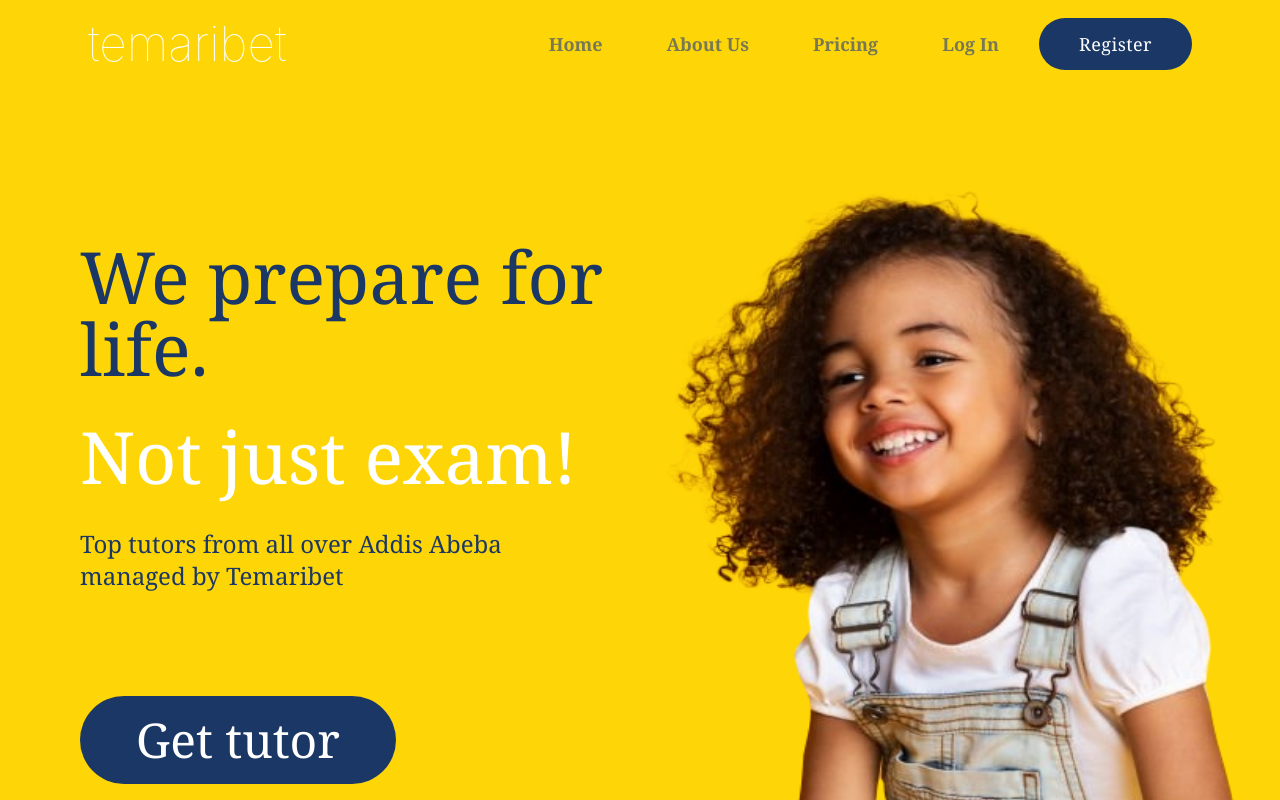
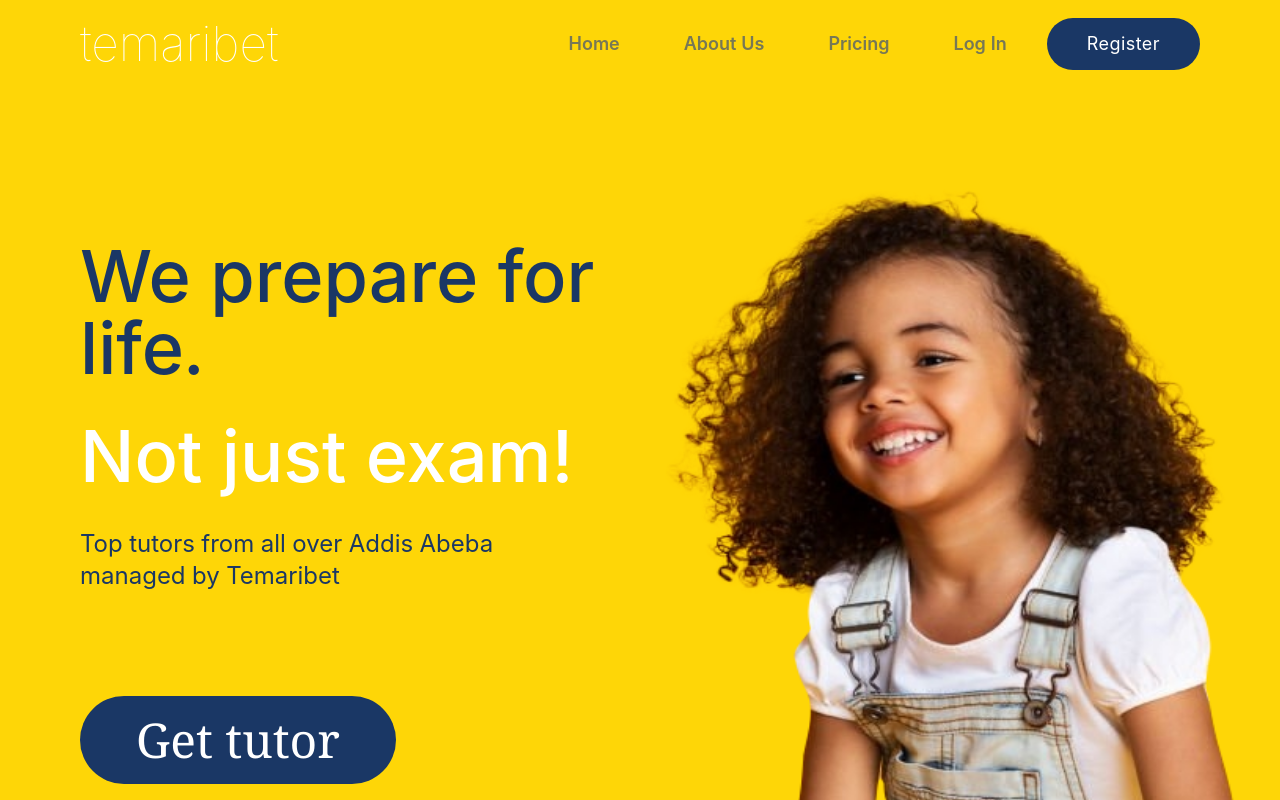
Before and after one commit to habasefa/tts, a Next.js app: page / in a window 1280 px wide. Built offline with nearby package versions, Linux system fonts and the light colour scheme.

Commit message:
font changing

```diff
--- a/components/Common/Footer.tsx
+++ b/components/Common/Footer.tsx
@@ -52,7 +52,7 @@ const Footer = () => {
             </div>
           </div>
 
-          <div className="mt-6 font-serif lg:mt-0 lg:flex-1">
+          <div className="mt-6 lg:mt-0 lg:flex-1">
             <div className="grid grid-cols-2 gap-6 sm:grid-cols-3 md:grid-cols-4">
               <div>
                 <h3 className="text-xl uppercase text-white opacity-90 dark:text-white">
@@ -151,7 +151,7 @@ const Footer = () => {
         </div>
 
         <div>
-          <p className="mt-20 text-center font-serif text-xl text-white opacity-80 dark:text-white lg:text-2xl">
+          <p className="mt-20 text-center  text-xl text-white opacity-80 dark:text-white lg:text-2xl">
             © 2022 Temaribet.All rights reserved
           </p>
         </div>
--- a/components/Common/Header.tsx
+++ b/components/Common/Header.tsx
@@ -45,7 +45,7 @@ const Header = () => {
   )
   const [navbarOpen, setNavbarOpen] = React.useState(false)
   return (
-    <nav className=" font-minionPro fixed top-0 left-0 right-0 z-50 flex items-center justify-between  overflow-x-hidden bg-[#FED607] px-2 py-0 opacity-100">
+    <nav className=" font-minionPro fixed top-0 left-0 right-0 z-50 flex items-center justify-between  overflow-x-hidden bg-[#FED607]  py-0 opacity-100">
       <div className="mx-9 flex w-full flex-wrap items-center justify-between md:mx-20">
         <div className="relative flex w-full justify-between lg:static lg:block lg:w-auto lg:justify-start">
           <a
@@ -77,7 +77,7 @@ const Header = () => {
           <ul className="mb-0 flex list-none flex-col items-center justify-center lg:ml-auto  lg:flex-row text-lg 2xl:text-2xl">
             <li className="nav-item h-full md:mx-5">
               <a
-                className="flex items-center  px-3 py-1 font-serif  font-semibold leading-snug text-blue-900 opacity-60  hover:opacity-75"
+                className="flex items-center  px-3 py-1   font-semibold leading-snug text-blue-900 opacity-60  hover:opacity-75"
                 href="#"
               >
                 Home
@@ -85,7 +85,7 @@ const Header = () => {
             </li>
             <li className="nav-item h-full md:mx-5">
               <a
-                className="flex items-center px-3 py-1 font-serif   font-semibold leading-snug text-blue-900 opacity-60  hover:opacity-75"
+                className="flex items-center px-3 py-1    font-semibold leading-snug text-blue-900 opacity-60  hover:opacity-75"
                 href="#"
               >
                 About Us
@@ -93,7 +93,7 @@ const Header = () => {
             </li>
             <li className="nav-item h-full md:mx-5">
               <a
-                className="flex items-center px-3 py-1 font-serif   font-semibold leading-snug text-blue-900 opacity-60  hover:opacity-75"
+                className="flex items-center px-3 py-1   font-semibold leading-snug text-blue-900 opacity-60  hover:opacity-75"
                 href="#"
               >
                 Pricing
@@ -102,7 +102,7 @@ const Header = () => {
             {user == null && (
               <li className="nav-item h-full md:mx-5">
                 <a
-                  className="flex items-center px-3 py-1 font-serif   font-semibold leading-snug text-blue-900 opacity-60  hover:opacity-75"
+                  className="flex items-center px-3 py-1    font-semibold leading-snug text-blue-900 opacity-60  hover:opacity-75"
                   href="#"
                   onClick={() => router.push('/login')}
                 >
@@ -114,7 +114,7 @@ const Header = () => {
               <li className="nav-item  h-full pl-2">
                 <button
                   onClick={() => router.push('/signup')}
-                  className="transform rounded-full bg-[#1A3765] px-10 py-3  font-serif capitalize tracking-wide text-white transition-colors duration-200  hover:bg-blue-700 focus:outline-none focus:ring focus:ring-blue-300 focus:ring-opacity-80"
+                  className="transform rounded-full bg-[#1A3765] px-10 py-3  capitalize tracking-wide text-white transition-colors duration-200  hover:bg-blue-700 focus:outline-none focus:ring focus:ring-blue-300 focus:ring-opacity-80"
                 >
                   Register
                 </button>
--- a/components/Home/Achievement.tsx
+++ b/components/Home/Achievement.tsx
@@ -2,7 +2,7 @@ import { Button, List, Col, Row } from 'antd'
 import Stats from './Statistics'
 const Achievement = () => {
   return (
-    <div className="via-black-900 bg-gradient-to-r from-[#142F43] to-black pb-40 pt-9 font-serif ">
+    <div className="via-black-900 bg-gradient-to-r from-[#142F43] to-black pb-40 pt-9  ">
       <div className="mx-9 md:mx-20">
         <Col sm={24} style={{ justifyContent: 'center' }}>
           <div>
--- a/components/Home/Another.tsx
+++ b/components/Home/Another.tsx
@@ -4,7 +4,7 @@ import Image from 'next/image'
 
 const Another = () => {
   return (
-    <section className="bg-white font-serif">
+    <section className="bg-white ">
       <div className=" mx-9 py-16 md:mx-20">
         <div className="items-center lg:flex">
           <div className="mt-6 flex w-full items-center justify-center border-gray-500 px-4 lg:mt-0 lg:mr-8 lg:w-2/5 lg:border-r ">
--- a/components/Home/Cover.tsx
+++ b/components/Home/Cover.tsx
@@ -7,13 +7,13 @@ const Cover = () => {
       <div className="lg:flex">
         <div className="w-full sm:items-center  md:mb-20">
           <div className="mx-9 mt-5 pt-40 md:mx-20 md:mt-20 lg:w-full">
-            <h1 className=" 3xl:text-8xl font-serif text-4xl text-[#1A3765]  lg:text-7xl">
+            <h1 className=" 3xl:text-8xl font-minionPro text-4xl text-[#1A3765]  lg:text-7xl">
               We prepare for life.
             </h1>
-            <h1 className=" 3xl:text-8xl font-serif text-4xl font-medium text-white lg:text-7xl ">
+            <h1 className=" 3xl:text-8xl font-minionPro text-4xl font-medium text-white lg:text-7xl ">
               Not just exam!
             </h1>
-            <p className="3xl:text-4xl mt-2 font-serif text-2xl text-[#1A3765] md:mb-20">
+            <p className="3xl:text-4xl mt-2 font-minionPro text-2xl text-[#1A3765] md:mb-20">
               Top tutors from all over Addis Abeba
               <br />
               managed by Temaribet
--- a/components/Home/Feedback.tsx
+++ b/components/Home/Feedback.tsx
@@ -1,10 +1,10 @@
 import { Col, Row } from 'antd'
 const Feedback = () => {
   return (
-    <section className="mt-20 min-h-screen bg-yellow-50 font-serif md:bg-[#ECF2FB]">
+    <section className="mt-20 min-h-screen bg-yellow-50 font-minionPro md:bg-[#ECF2FB]">
       <div className="  mx-9 h-full py-12 md:mx-20 md:mr-16">
         <div className="mx-auto mt-7">
-          <h2 className="text-3xl md:text-4xl xl:text-5xl 2xl:text-6xl text-[#1A3765] font-bold font-minionPro text-[#1A3765]">
+          <h2 className="text-3xl md:text-4xl xl:text-5xl 2xl:text-6xl text-[#1A3765] font-bold  text-[#1A3765]">
             Why parents love <span className="text-yellow-300">temaribet</span>
           </h2>
         </div>
@@ -14,7 +14,7 @@ const Feedback = () => {
             <div className="w-full  lg:w-1/2">
               <div className="p-8 lg:p-12">
                 <div>
-                  <p className="font-bold font-minionPro text-lg lg:text-xl 2xl:text-3xl">
+                  <p className="font-bold  text-lg lg:text-xl 2xl:text-3xl">
                     Abinet Legesse
                   </p>
                   <p className="-mt-6 lg:-mt-4  font-minionPro text-lg lg:text-xl 2xl:text-3xl text-black opacity-30">
--- a/components/Home/Service.tsx
+++ b/components/Home/Service.tsx
@@ -12,7 +12,7 @@ const Service = () => {
     'Website Development',
   ]
   return (
-    <div className="mx-9 font-serif lg:mx-20">
+    <div className="mx-9  lg:mx-20">
       <header className="text-3xl md:text-4xl xl:text-5xl 2xl:text-6xl text-[#1A3765] font-bold font-minionPro text-[#1A3765] mb-10 ">Service</header>
       <Row gutter={[0, 24]} justify="space-between">
         <Col xs={24} lg={7} xl={7}>
--- a/components/Home/Statistics.tsx
+++ b/components/Home/Statistics.tsx
@@ -5,7 +5,7 @@ function Stats({ text, numbers }: any) {
   return (
     <Col xs={24} sm={20} md={10} xl={6} style={{ justifyContent: 'center' }}>
       <div className="mb-20 mt-20 2xl:mt-40">
-        <div className="text-3xl font-minionPro sm:text-3xl  md:text-4xl lg:text-6xl xl:text-7xl 2xl:text-8xl text-center font-bold text-white ">
+        <div className="text-3xl font-minionPro sm:text-3xl  md:text-4xl lg:text-6xl xl:text-7xl 2xl:text-8xl text-center font-extrabold text-white ">
           {' '}
           {numbers}
         </div>
--- a/components/Home/WhyUs.tsx
+++ b/components/Home/WhyUs.tsx
@@ -3,11 +3,11 @@ import WhyUsComponent from './WhyUsComponent'
 
 const WhyUs = () => {
   return (
-    <div className="my-20  bg-[#EAEDF1] py-12">
+    <div className="my-40  bg-[#EAEDF1] py-12">
       <header className="mx-9 md:mx-20 pt-1 pb-11  text-3xl md:text-4xl xl:text-5xl 2xl:text-6xl text-[#1A3765] font-bold font-minionPro text-[#1A3765] ">
         Why Us?
       </header>
-      <div className="mx-9 mt-5 md:mx-20">
+      <div className="mx-9 mt-5 mb-20 md:mx-20">
         <Row gutter={[8, 8]} justify={'space-between'}>
           <Col xs={12} xl={6} md={6}>
             <WhyUsComponent
--- a/components/Home/WhyUsComponent.tsx
+++ b/components/Home/WhyUsComponent.tsx
@@ -11,11 +11,11 @@ const WhyUsComponent = (props: any) => {
         height="200"
       />
 
-      <h1 className="mt-3 text-center font-serif text-base font-bold text-[#1A3765] lg:text-2xl 2xl:text-3xl">
+      <h1 className="mt-3 text-center  text-base font-bold text-[#1A3765] lg:text-2xl 2xl:text-3xl">
         {props.title}
       </h1>
       <p
-        className="text-center font-serif text-sm text-[#1A3765] lg:text-lg
+        className="text-center  text-sm text-[#1A3765] lg:text-lg
          2xl:text-2xl"
       >
         {props.description}
--- a/components/Home/Work.tsx
+++ b/components/Home/Work.tsx
@@ -34,7 +34,7 @@ const Work = () => {
           />
         </Col>
       </Row>
-      <p className="text-black-900 mt-10 text-center font-serif text-xl font-medium xl:text-3xl">
+      <p className="text-black-900 mt-10 text-center  text-xl font-medium xl:text-3xl">
         Ready to excel your child?{' '}
         <Link href={'#'}>
           <a className="font-serif text-2xl text-blue-700 xl:text-4xl xl:font-bold">
--- a/components/Home/WorkCard.tsx
+++ b/components/Home/WorkCard.tsx
@@ -4,7 +4,7 @@ import 'antd/dist/antd.css'
 
 const WorkCard = (props: any) => {
   return (
-    <div className="mt-10 flex flex-col items-center font-serif">
+    <div className="mt-10 flex flex-col items-center font-minionPro">
       <Image src={props.image} alt="me" width="300" height="250" />
       <div className="px-12">
         <h1 className="text-[#1A3765] text-xl md:text-2xl xl:text-3xl 2xl:text-4xl text-[#1A3765] font-bold font-minionPro mt-5">
```
Also changed, not shown: 1 other file (tests, documents, lock files or other folders).
